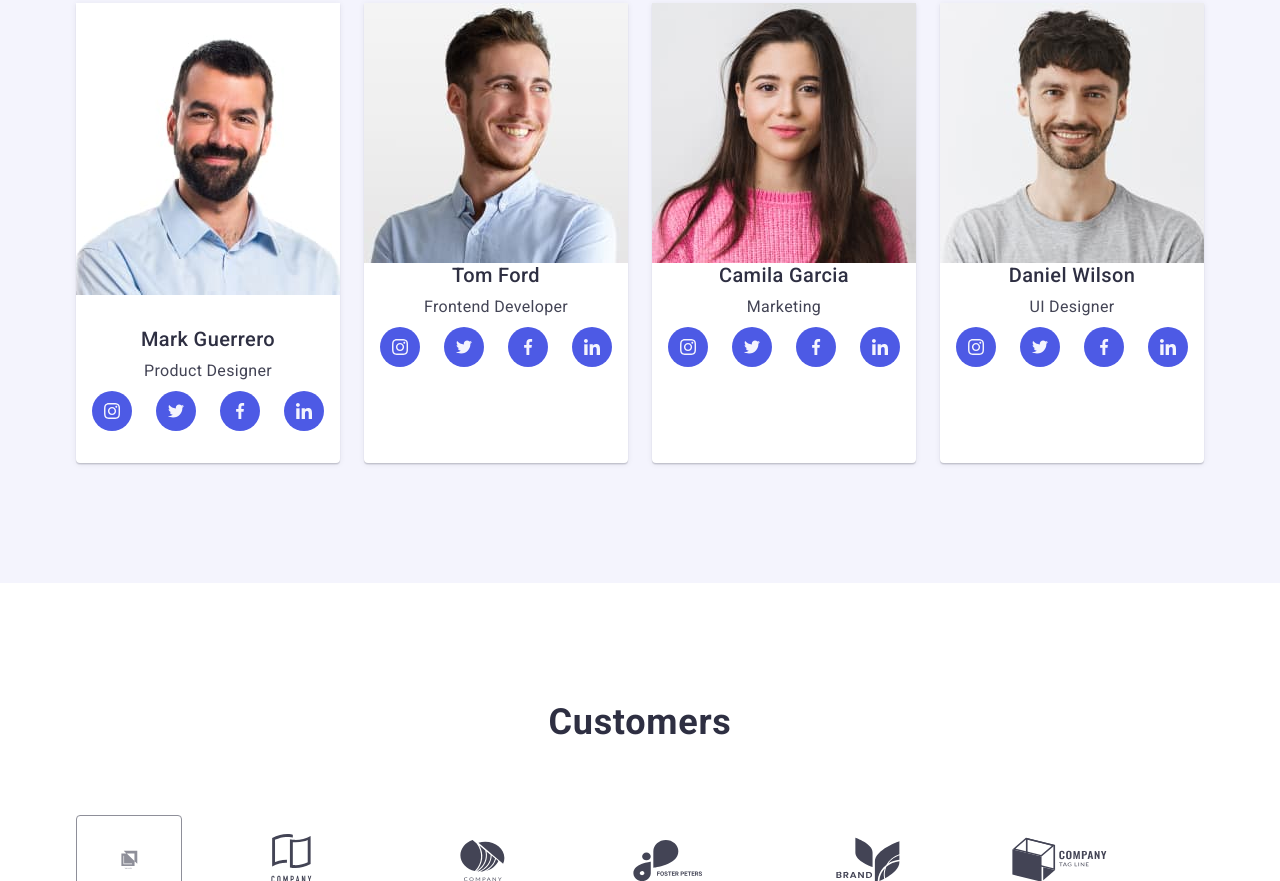
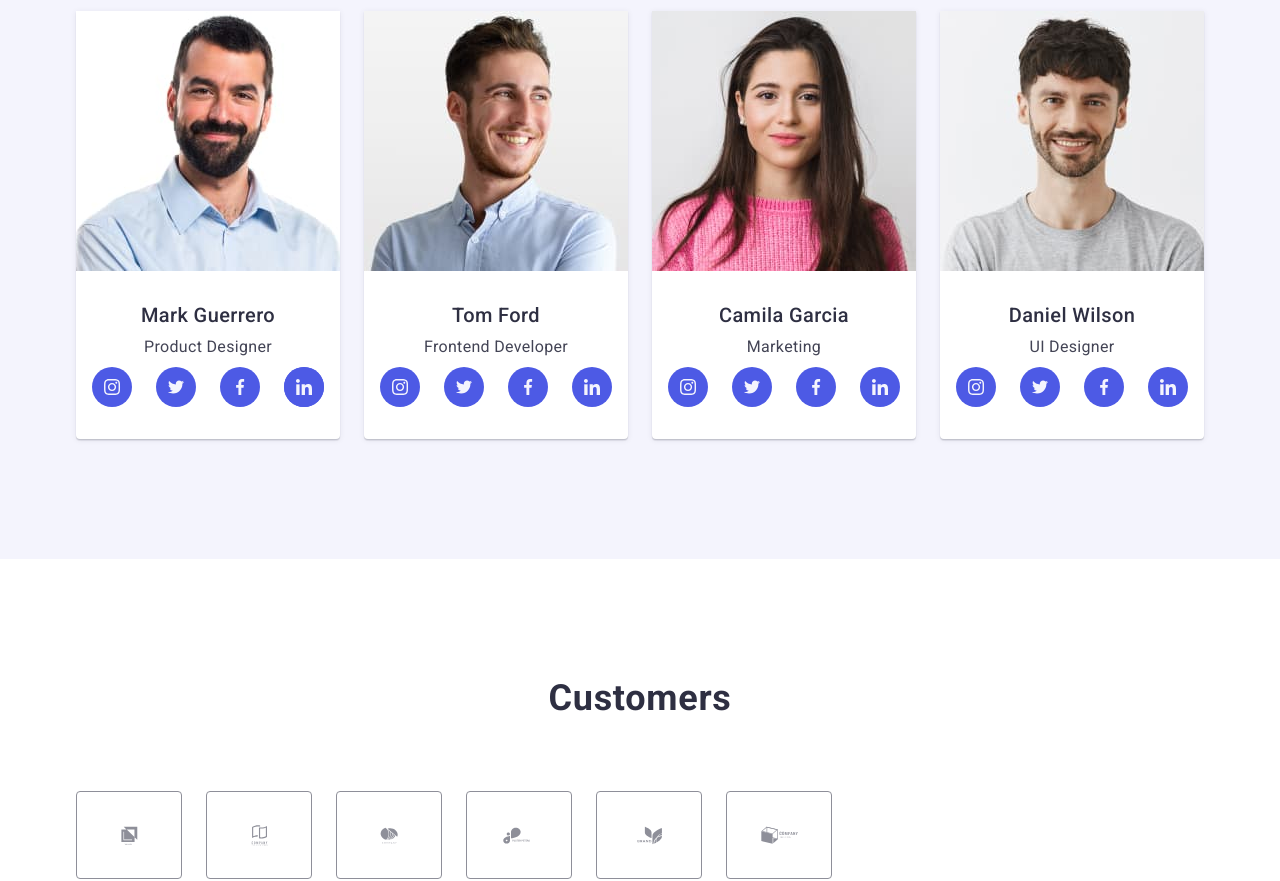
Before and after one commit to YudzhinKr/goit-markup-hw-04, a plain HTML site: page index.html in a window 1280 px wide. Shown: the part 1919-2800 px from the top of the page. Drawn offline with nearby package versions, Linux system fonts and the light colour scheme.

Commit message:
interation#2.3

```diff
--- a/css/styles.css
+++ b/css/styles.css
@@ -100,6 +100,10 @@ img {
   margin: 0 auto;
 }
 
+.studio-portfolio {
+  transition: color 250ms cubic-bezier(0.4, 0, 0.2, 1);
+}
+
 .header-page .logo-up {
   display: flex;
   align-items: center;
@@ -108,6 +112,8 @@ img {
 .header-page .container .address-title {
   display: flex;
   justify-content: space-between;
+  transition: color 250ms cubic-bezier(0.4, 0, 0.2, 1);
+  /* якщо не підійде, то засунь це у просто address-title */
 }
 
 /*  */
@@ -137,7 +143,6 @@ img {
   font-weight: 500;
   line-height: 1.5;
   letter-spacing: 0.32px;
-  transition: color 250ms cubic-bezier(0.4, 0, 0.2, 1);
 }
 
 .header-list.current {
@@ -189,7 +194,6 @@ img {
   font-weight: 400;
   line-height: 1.5;
   letter-spacing: 0.32px;
-  transition: color 250ms cubic-bezier(0.4, 0, 0.2, 1);
 }
 
 .address-list:last-child {
@@ -222,7 +226,7 @@ main {
       rgba(46, 47, 66, 0.7),
       rgba(46, 47, 66, 0.7)
     ),
-    url(../images/people-office\ .jpg);
+    url(../images/people-office.jpg);
   background-repeat: no-repeat;
   background-position: center center;
   background-size: cover;
@@ -288,20 +292,29 @@ main {
     visibility 250ms cubic-bezier(0.4, 0, 0.2, 1);
 }
 
-.modal-window {
+/* .modal-window {
+  position: fixed;
+  top: 0;
+  left: 0;
+   width: 100%;
+
+  background-color: rgba(46, 47, 66, 0.4);
+   transition: opacity 250ms cubic-bezier(0.4, 0, 0.2, 1),
+   visibility 250ms cubic-bezier(0.4, 0, 0.2, 1);
+  box-shadow: 0px 2px 1px 0px rgba(0, 0, 0, 0.2);
+    0px 1px 3px 0px rgba(0, 0, 0, 0.12), 0px 1px 1px 0px rgba(0, 0, 0, 0.14);
+  transition: transform 250ms cubic-bezier(0.4, 0, 0.2, 1);
+  border-radius: 4px;
+} */
+
+.modal-window-content {
   position: absolute;
   top: 50%;
   left: 50%;
   transform: translate(-50%, -50%) scale(1);
   width: 408px;
   min-height: 584px;
-  background: var(--primary-modal-back-color);
-  box-shadow: 0px 2px 1px 0px rgba(0, 0, 0, 0.2),
-    0px 1px 3px 0px rgba(0, 0, 0, 0.12), 0px 1px 1px 0px rgba(0, 0, 0, 0.14);
-  transition: transform 250ms cubic-bezier(0.4, 0, 0.2, 1);
-  border-radius: 4px;
-}
-.modal-window-content {
+
   background-color: green;
   border: 2px solid var(--primary-success-color);
   border-radius: 4px;
@@ -380,7 +393,7 @@ main {
   line-height: 1.5;
   letter-spacing: 0.32px;
   color: var(--primary-body-color);
-  margin: 0;
+  margin: 0 0 8px 0;
 }
 
 /* 3 секція */
@@ -422,7 +435,7 @@ main {
 }
 
 .worker-photo {
-  padding: 32px 0;
+  padding: 0 0 32px 0;
 }
 
 .worker {
@@ -431,12 +444,16 @@ main {
 }
 
 .worker-list {
+  gap: 24px;
   list-style-type: none;
-  margin: 8px 16px 0;
   padding: 0;
   display: flex;
   justify-content: center;
   flex-wrap: wrap;
+}
+
+.worker-list:last-child {
+  gap: 0;
 }
 
 .worker-icon {
@@ -447,6 +464,7 @@ main {
   height: 40px;
   border-radius: 50%;
   background-color: var(--primary-first-brand-color);
+  transition: background-color 250ms cubic-bezier(0.4, 0, 0.2, 1);
 }
 
 .worker-icon:hover,
@@ -483,6 +501,7 @@ main {
   display: flex;
   gap: 24px;
   width: calc((100% - 120px) / 6);
+  /* указано с таким же  */
   height: 88px;
 }
 
@@ -495,10 +514,6 @@ main {
   align-items: center;
   justify-content: center;
   color: var(--primary-sub-text-color);
-}
-
-.customers-icon {
-  height: 88px;
 }
 
 .customers-icon:last-child {
@@ -577,6 +592,7 @@ main {
   display: flex;
   align-items: center;
   justify-content: center;
+  transition: background-color 250ms cubic-bezier(0.4, 0, 0.2, 1);
 }
 
 .footer-icon:last-child {
--- a/index.html
+++ b/index.html
@@ -30,7 +30,7 @@
           <a class="logo link" href="./index.html"
             >Web<span class="logo-two">Studio</span></a
           >
-          <ul class="list">
+          <ul class="list studio-portfolio">
             <li class="header-list">
               <a href="./index.html" class="link current">Studio</a>
             </li>
@@ -196,119 +196,155 @@
                       </svg>
                     </a>
                   </li>
-                  <li class="worker-icon">
+                  <li class="worker-icon-we">
+                    <a href="" class="worker-icon">
                       <svg class="icon" width="16" height="16">
                         <use href="./images/icons.svg#icon-twitter"></use>
                       </svg>
+                    </a>
                   </li>
-                  <li class="worker-icon">
+                  <li class="worker-icon-we">
+                    <a href="" class="worker-icon">
                       <svg class="icon" width="16" height="16">
                         <use href="./images/icons.svg#icon-facebook"></use>
                       </svg>
+                    </a>
                   </li>
                   <li class="worker-icon">
+                    <a href="" class="worker-icon">
                       <svg class="icon" width="16" height="16">
                         <use href="./images/icons.svg#icon-linkedin"></use>
                       </svg>
+                    </a>
                   </li>
                 </ul>
               </div>
             </li>
             <li class="our-team-list">
+              <div class="worker-photo">
                 <img
                   src="./images/personnel/tom_ford.jpg"
                   alt="smiley man"
                   width="264"
                 />
+              </div>
               <div class="worker">
                 <h3 class="main-center-advantages">Tom Ford</h3>
                 <p class="main-advantage-description">Frontend Developer</p>
                 <ul class="worker-list">
-                  <li class="worker-icon">
+                  <li class="worker-icon-we">
+                    <a href="" class="worker-icon">
                       <svg class="icon" width="16" height="16">
                         <use href="./images/icons.svg#icon-instagram"></use>
                       </svg>
+                    </a>
                   </li>
-                  <li class="worker-icon">
+                  <li class="worker-icon-we">
+                    <a href="" class="worker-icon">
                       <svg class="icon" width="16" height="16">
                         <use href="./images/icons.svg#icon-twitter"></use>
                       </svg>
+                    </a>
                   </li>
-                  <li class="worker-icon">
+                  <li class="worker-icon-we">
+                    <a href="" class="worker-icon">
                       <svg class="icon" width="16" height="16">
                         <use href="./images/icons.svg#icon-facebook"></use>
                       </svg>
+                    </a>
                   </li>
-                  <li class="worker-icon">
+                  <li class="worker-icon-we">
+                    <a href="" class="worker-icon">
                       <svg class="icon" width="16" height="16">
                         <use href="./images/icons.svg#icon-linkedin"></use>
                       </svg>
+                    </a>
                   </li>
                 </ul>
               </div>
             </li>
             <li class="our-team-list">
+              <div class="worker-photo">
                 <img
                   src="./images/personnel/camila_garcia.jpg"
                   alt="long-haired brunette in a pink sweater"
                   width="264"
                 />
+              </div>
               <div class="worker">
                 <h3 class="main-center-advantages">Camila Garcia</h3>
                 <p class="main-advantage-description">Marketing</p>
                 <ul class="worker-list">
-                  <li class="worker-icon">
+                  <li class="worker-icon-we">
+                    <a href="" class="worker-icon">
                       <svg class="icon" width="16" height="16">
                         <use href="./images/icons.svg#icon-instagram"></use>
                       </svg>
+                    </a>
                   </li>
-                  <li class="worker-icon">
+                  <li class="worker-icon-we">
+                    <a href="" class="worker-icon">
                       <svg class="icon" width="16" height="16">
                         <use href="./images/icons.svg#icon-twitter"></use>
                       </svg>
+                    </a>
                   </li>
-                  <li class="worker-icon">
+                  <li class="worker-icon-we">
+                    <a href="" class="worker-icon">
                       <svg class="icon" width="16" height="16">
                         <use href="./images/icons.svg#icon-facebook"></use>
                       </svg>
+                    </a>
                   </li>
-                  <li class="worker-icon">
+                  <li class="worker-icon-we">
+                    <a href="" class="worker-icon">
                       <svg class="icon" width="16" height="16">
                         <use href="./images/icons.svg#icon-linkedin"></use>
                       </svg>
+                    </a>
                   </li>
                 </ul>
               </div>
             </li>
             <li class="our-team-list">
+              <div class="worker-photo">
                 <img
                   src="./images/personnel/daniel_wilson.jpg"
                   alt="badly shaved brunette"
                   width="264"
                 />
+              </div>
               <div class="worker">
                 <h3 class="main-center-advantages">Daniel Wilson</h3>
                 <p class="main-advantage-description">UI Designer</p>
                 <ul class="worker-list">
-                  <li class="worker-icon">
+                  <li class="worker-icon-we">
+                    <a href="" class="worker-icon">
                       <svg class="icon" width="16" height="16">
                         <use href="./images/icons.svg#icon-instagram"></use>
                       </svg>
+                    </a>
                   </li>
-                  <li class="worker-icon">
+                  <li class="worker-icon-we">
+                    <a href="" class="worker-icon">
                       <svg class="icon" width="16" height="16">
                         <use href="./images/icons.svg#icon-twitter"></use>
                       </svg>
+                    </a>
                   </li>
-                  <li class="worker-icon">
+                  <li class="worker-icon-we">
+                    <a href="" class="worker-icon">
                       <svg class="icon" width="16" height="16">
                         <use href="./images/icons.svg#icon-facebook"></use>
                       </svg>
+                    </a>
                   </li>
-                  <li class="worker-icon">
+                  <li class="worker-icon-we">
+                    <a href="" class="worker-icon">
                       <svg class="icon" width="16" height="16">
                         <use href="./images/icons.svg#icon-linkedin"></use>
                       </svg>
+                    </a>
                   </li>
                 </ul>
               </div>
@@ -331,29 +367,39 @@
               </a>
             </li>
             <li class="customers-icon">
-              <svg class="icon-logo" width="168" height="88">
+              <a href="" class="customers-link">
+                <svg class="icon-logo" width="104" height="56">
                   <use href="./images/icons.svg#icon-Logo-1"></use>
                 </svg>
+              </a>
             </li>
             <li class="customers-icon">
-              <svg class="icon-logo" width="168" height="88">
+              <a href="" class="customers-link">
+                <svg class="icon-logo" width="104" height="56">
                   <use href="./images/icons.svg#icon-Logo-2"></use>
                 </svg>
+              </a>
             </li>
             <li class="customers-icon">
-              <svg class="icon-logo" width="168" height="88">
+              <a href="" class="customers-link">
+                <svg class="icon-logo" width="104" height="56">
                   <use href="./images/icons.svg#icon-Logo-3"></use>
                 </svg>
+              </a>
             </li>
             <li class="customers-icon">
-              <svg class="icon-logo" width="168" height="88">
+              <a href="" class="customers-link">
+                <svg class="icon-logo" width="104" height="56">
                   <use href="./images/icons.svg#icon-Logo-4"></use>
                 </svg>
+              </a>
             </li>
             <li class="customers-icon">
-              <svg class="icon-logo" width="168" height="88">
+              <a href="" class="customers-link">
+                <svg class="icon-logo" width="104" height="56">
                   <use href="./images/icons.svg#icon-Logo-5"></use>
                 </svg>
+              </a>
             </li>
           </ul>
         </div>
@@ -408,7 +454,8 @@
       </div>
     </footer>
     <!-- modal window -->
-    <div class="modal-window is-hidden" data-modal="modalWindow">
+    <div class="is-hidden">
+      <div class="modal-window-content" data-modal="modalWindow">
         <button
           type="button"
           class="modal-window-close"
@@ -419,6 +466,7 @@
           </svg>
         </button>
       </div>
+    </div>
     <script src="./js/modal.js"></script>
   </body>
 </html>
```
Also changed, not shown: images/people-office.jpg (renamed from images/people-office .jpg). Lines whose indentation alone changed are shown as unchanged.
